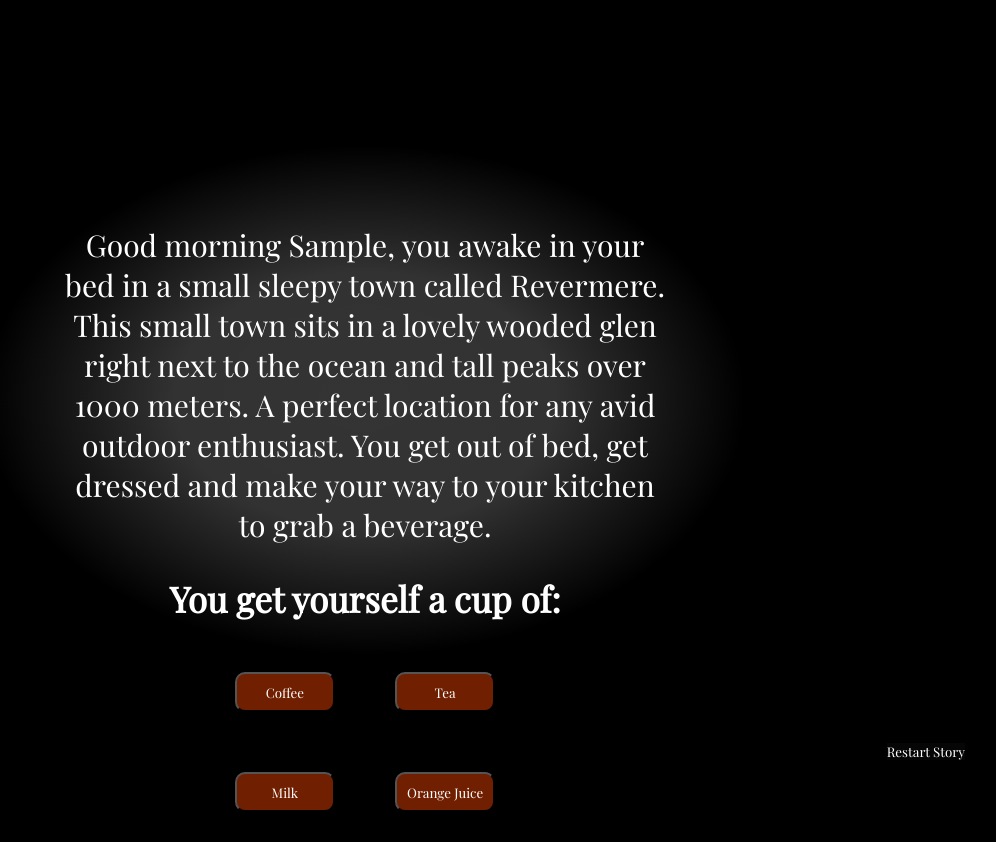
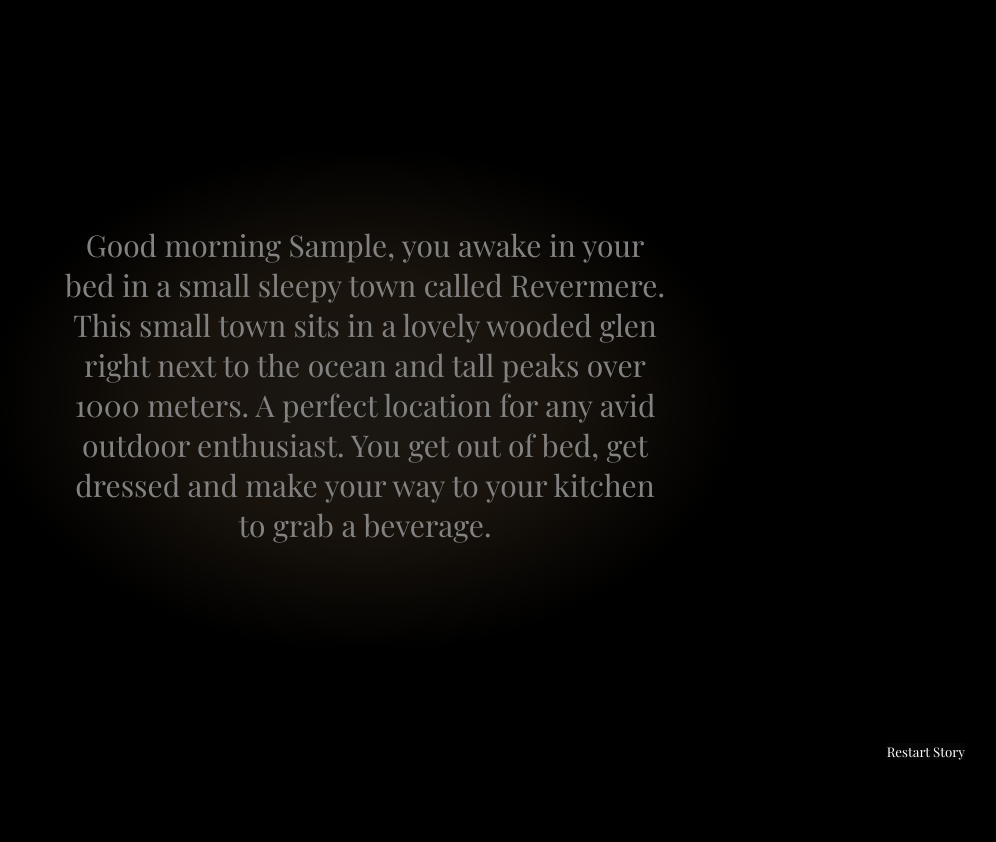
Before and after one commit to PeachyOmnivore/An-outdoor-adventure, a React (Vite) app: page /Name in a window 1280 px wide. Both pictures are taken after typing "Sample" into the empty fields and a click on the button "Wake up". Shown: the whole page, without its empty margins (275-1271 px from the left). Built offline with nearby package versions, Linux system fonts and the light colour scheme; the HTML template or start-up script is replaced by a standard one.

Commit message:
Changed some background colours.

```diff
--- a/src/App.css
+++ b/src/App.css
@@ -12,6 +12,7 @@ body {
     place-items: center;
 }
 
+/* RESTART BUTTON */
 .restart {
     position: absolute;
     right: 40px;
@@ -25,36 +26,39 @@ body {
     color: red;
 }
 
+/* MAIN PARAGRAPH AND QUESTION */
 .page-container {
     display: grid;
     place-items: center;
+
     height: 350px;
     width: 600px;
+    padding: 80px;
 
     color: white;
-    background: radial-gradient( closest-side, rgba(255, 255, 255, 0.203),rgba(255, 255, 255, 0.197), rgb(0, 0, 0));
-    padding: 80px;
+    background: radial-gradient( closest-side, rgba(255, 224, 187, 0.203),rgba(250, 195, 127, 0.197), rgb(0, 0, 0));
     text-align: center;
     font-size: 30px;
+}
 
-    /* animation: 6s fadeIn;
+.fadeInOne {
+    animation: 6s fadeIn;
     animation-fill-mode: forwards;
-    animation-delay: 3s;
+    animation-delay: 1s;
 
-    visibility: hidden; */
+    visibility: hidden;
 }
 
 .question {
     margin-top: 30px;
 }
 
-.options-container {
-    display: grid;
-    grid-template-columns: 1fr 1fr;
-    grid-template-rows: 1fr 1fr;
-    margin-top: 20px;
+/* START PAGE */
+.start-link {
+    text-decoration: none;
 }
 
+/* NAME INPUT PAGE */
 .name-input {
     color: white;
     background-color: rgb(114, 189, 242);
@@ -64,8 +68,13 @@ body {
     padding: 5px;
 }
 
-.start-link {
-    text-decoration: none;
+
+/* OPTION BUTTONS */
+.options-container {
+    display: grid;
+    grid-template-columns: 1fr 1fr;
+    grid-template-rows: 1fr 1fr;
+    margin-top: 20px;
 }
 
 .selections {
@@ -73,24 +82,36 @@ body {
     place-content: center;
 
     color: white;
-    background-color: rgba(255, 71, 4, 0.438);
+    font-weight: bold;
+    background-color: rgb(150, 68, 36);
+    border: none;
     border-radius: 10px;
     margin: 30px;
     height: 40px;
     padding: 10px;
+}
 
-    /* animation: 5s fadeIn;
+.fadeInTwo {
+    animation: 6s fadeIn;
     animation-fill-mode: forwards;
-    animation-delay: 5s;
+    animation-delay: 3s;
 
-    visibility: hidden; */
+    visibility: hidden;
 }
 
 .selections:hover{
     background-color: rgba(248, 77, 15, 0.571);
+    transform: scale(1.1);
 }
 
-/* @keyframes fadeIn {
+.selections:active {
+    background-color: rgba(0, 208, 255, 0.65);
+    transform: scale(1);
+}
+
+
+/* FADE IN */
+@keyframes fadeIn {
     0% {
         opacity: 0;
     }
@@ -99,4 +120,4 @@ body {
         visibility: visible;
         opacity: 1;
     }
-} */
+}
--- a/src/Components/adventure.jsx
+++ b/src/Components/adventure.jsx
@@ -53,13 +53,13 @@ export default function Adventure({ story, setStory }) {
     // }, [currentPage, story, populateStory])
 
     return currentPage && (
-        <div className="page-container">
+        <div className="page-container fadeInOne">
             <p>{textRenderer(currentPage.page, story.selection, currentPage.requiredSelections)}</p>
-            <h3 className="question fadeIn">{currentPage.question}</h3>
+            <h3 className="question fadeInTwo">{currentPage.question}</h3>
             <div className="options-container">
                 {currentPage.options.map((option) => {
                     return <input
-                        className="selections"
+                        className="selections fadeInTwo"
                         key={option.title}
                         type="button"
                         value={option.title}
```
